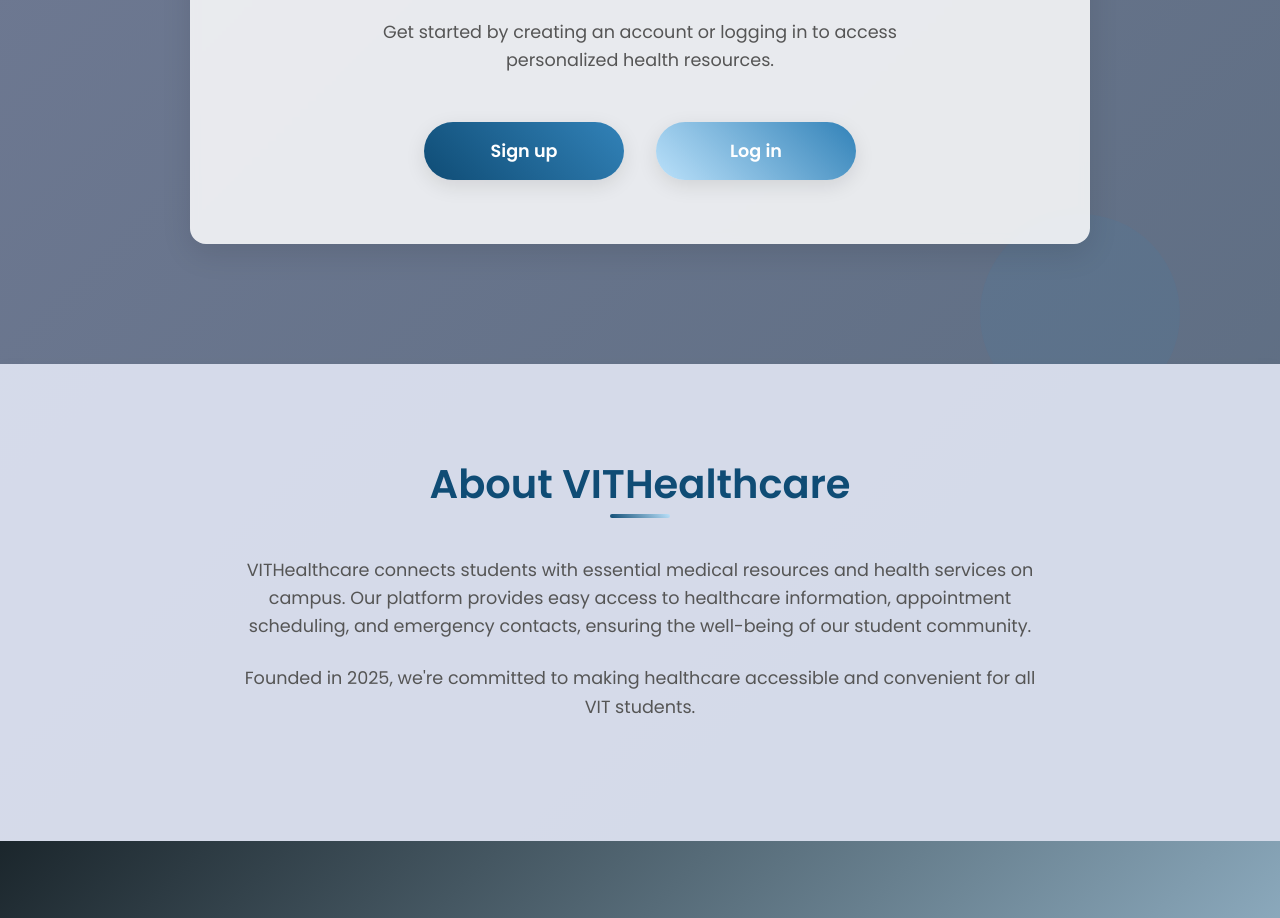
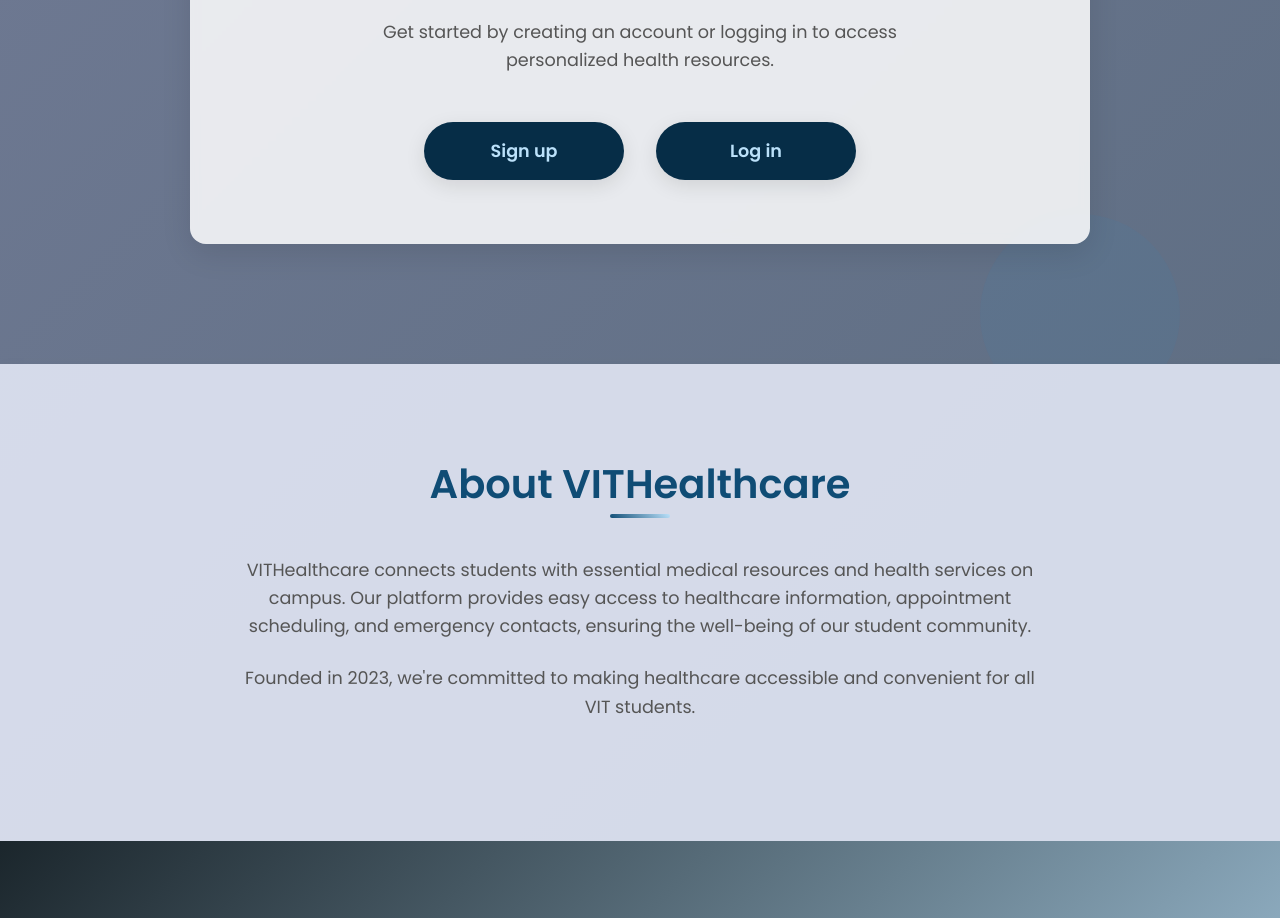
Before and after one commit to aanchal0506/vit-healthcare, a website: page landing.html in a window 1280 px wide. Shown: the part 420-1338 px from the top of the page. Drawn offline with Linux system fonts and the light colour scheme.

Commit message:
landing.html

```diff
--- a/landing.html
+++ b/landing.html
@@ -252,14 +252,15 @@
         }
 
         .primary-btn {
-            background: linear-gradient(45deg, var(--light-color), var(--accent-color));
-            color: rgb(255, 255, 255);
-        }
+    background: #062d47;  /* Dark blue */
+    color: #BBE1FA;  /* Light blue */
+}
 
-        .secondary-btn {
-            background: linear-gradient(45deg, var(--secondary-color), var(--success-color));
-            color: white;
-        }
+.secondary-btn {
+    background: #062d47;  /* Dark blue */
+    color: #BBE1FA;  /* Light blue */
+}
+
 
         /* ===== Decorative Shapes ===== */
         .shape {
@@ -586,7 +587,7 @@
                     <div class="about-content">
                         <h2>About VITHealthcare</h2>
                         <p>VITHealthcare connects students with essential medical resources and health services on campus. Our platform provides easy access to healthcare information, appointment scheduling, and emergency contacts, ensuring the well-being of our student community.</p>
-                        <p>Founded in 2025, we're committed to making healthcare accessible and convenient for all VIT students.</p>
+                        <p>Founded in 2023, we're committed to making healthcare accessible and convenient for all VIT students.</p>
                     </div>
                 </div>
             </div>
```
